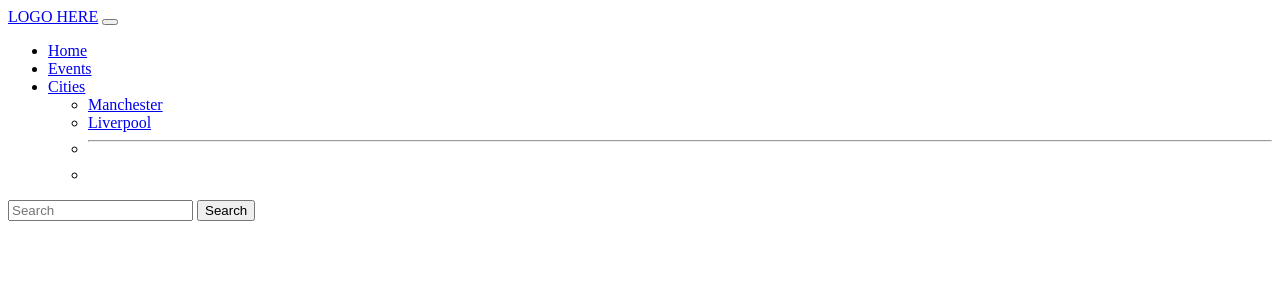
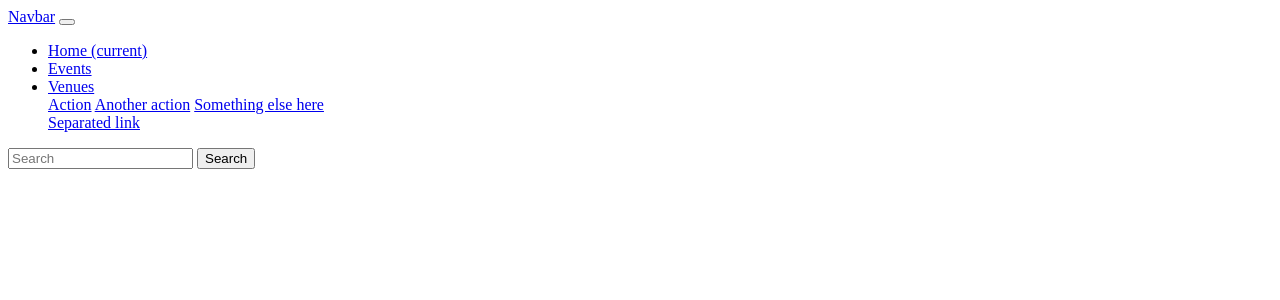
Before and after one commit to Rhain-U/milestone-project-3, a Django app: template templates/includes/header.html in a window 1280 px wide. Shown: the top 300 px of the page. Run offline with Django 5.2, Linux system fonts and the light colour scheme; the template is opened without the code that fills it, so the values that code supplies are empty.

Commit message:
fix navbar bug

```diff
--- a/main/settings.py
+++ b/main/settings.py
@@ -124,6 +124,8 @@
 
 STATIC_URL = 'static/'
 
+STATICFILES_DIRS = [os.path.join(BASE_DIR, 'static')]
+
 # Default primary key field type
 # https://docs.djangoproject.com/en/5.2/ref/settings/#default-auto-field
 
--- a/templates/base.html
+++ b/templates/base.html
@@ -21,10 +21,7 @@
     <title>Gigabite {% block title %} {% endblock %}</title>
 </head>
 <body>
-
     {% include 'includes/header.html' %}
-
-    <h1>View upcoming Gigs!</h1>
 
 </body>
 </html>
--- a/templates/includes/header.html
+++ b/templates/includes/header.html
@@ -2,62 +2,39 @@
 
 <header>
   <!--Navbar-->
-  <nav
-    class="navbar navbar-expand-lg bg-body-tertiary navbar bg-light border-bottom border-body"
-  >
-  <!--Logo-->
+  <nav class="navbar navbar-expand-lg bg-light" data-bs-theme="light">
   <div class="container-fluid">
-      <a class="navbar-brand" href="#">LOGO HERE</a>
-      <button
-        class="navbar-toggler"
-        type="button"
-        data-bs-toggle="collapse"
-        data-bs-target="#navbarScroll"
-        aria-controls="navbarScroll"
-        aria-expanded="false"
-        aria-label="Toggle navigation"
-      >
+    <a class="navbar-brand" href="#">Navbar</a>
+    <button class="navbar-toggler" type="button" data-bs-toggle="collapse" data-bs-target="#navbarColor10" aria-controls="navbarColor10" aria-expanded="false" aria-label="Toggle navigation">
       <span class="navbar-toggler-icon"></span>
     </button>
-      <div class="collapse navbar-collapse" id="navbarScroll">
-        <ul
-          class="navbar-nav me-auto my-2 my-lg-0 navbar-nav-scroll"
-          style="--bs-scroll-height: 100px"
-        >
+    <div class="collapse navbar-collapse" id="navbarColor02">
+      <ul class="navbar-nav me-auto">
         <li class="nav-item">
-            <a class="nav-link active" aria-current="page" href="#">Home</a>
+          <a class="nav-link active" href="#">Home
+            <span class="visually-hidden">(current)</span>
+          </a>
         </li>
         <li class="nav-item">
           <a class="nav-link" href="#">Events</a>
         </li>
         <li class="nav-item dropdown">
-            <a
-              class="nav-link dropdown-toggle"
-              href="#"
-              role="button"
-              data-bs-toggle="dropdown"
-              aria-expanded="false"
-            >
-              Cities
-            </a>
-            <ul class="dropdown-menu">
-              <li><a class="dropdown-item" href="#">Manchester</a></li>
-              <li><a class="dropdown-item" href="#">Liverpool</a></li>
-              <li><hr class="dropdown-divider" /></li>
-              <li><a class="dropdown-item" href="#"></a></li>
-            </ul>
+          <a class="nav-link dropdown-toggle" data-bs-toggle="dropdown" href="#" role="button" aria-haspopup="true" aria-expanded="false">Venues</a>
+          <div class="dropdown-menu">
+            <a class="dropdown-item" href="#">Action</a>
+            <a class="dropdown-item" href="#">Another action</a>
+            <a class="dropdown-item" href="#">Something else here</a>
+            <div class="dropdown-divider"></div>
+            <a class="dropdown-item" href="#">Separated link</a>
+          </div>
         </li>
       </ul>
-        <form class="d-flex" role="search">
-          <input
-            class="form-control me-2"
-            type="search"
-            placeholder="Search"
-            aria-label="Search"
-          />
-          <button class="btn btn-outline-success" type="submit">Search</button>
+      <form class="d-flex">
+        <input class="form-control me-sm-2" type="search" placeholder="Search">
+        <button class="btn btn-secondary my-2 my-sm-0" type="submit" fdprocessedid="9wqnxc">Search</button>
       </form>
     </div>
   </div>
 </nav>
+
 </header>
```
Also changed, not shown: home/templates/home/index.html (line endings or trailing spaces). Lines whose indentation alone changed are shown as unchanged.
